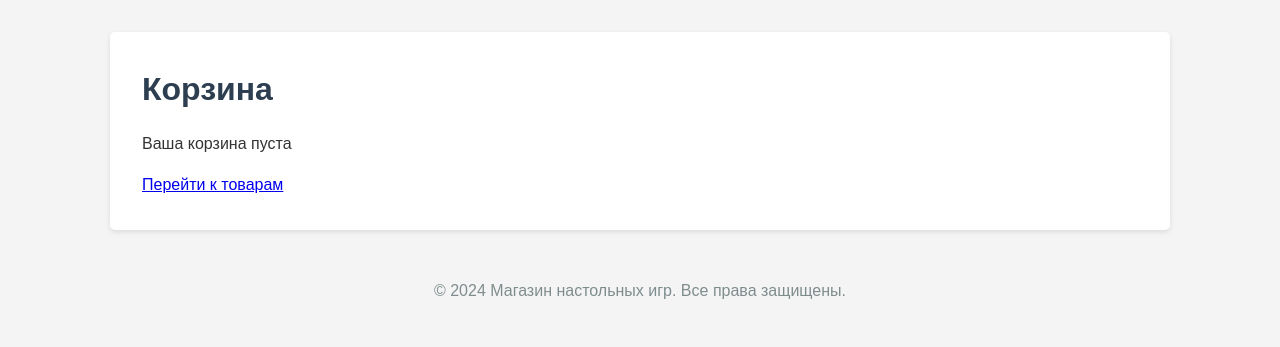
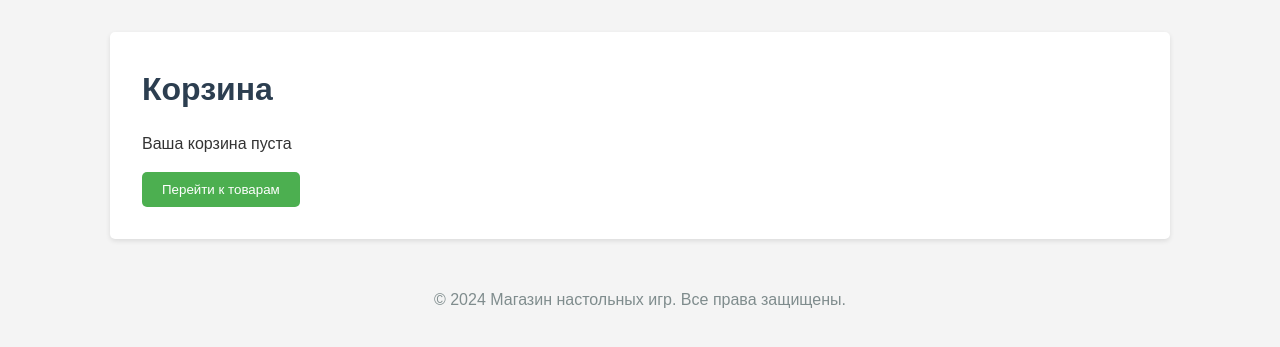
Before and after one commit to faleevkirill4-beep/ipo-lr-16-2-, a Django app: page /basket/ in a window 1280 px wide. Shown: the part 78-425 px from the top of the page. Run offline with Django 5.2, Linux system fonts and the light colour scheme; a user stored in the database is signed in; data comes from the database, SQL or seed files in the repository; both versions use the stored data as it was after the commit.

Commit message:
19 лаба

```diff
--- a/shop/templates/shop/basket.html
+++ b/shop/templates/shop/basket.html
@@ -41,8 +41,12 @@
         </div>
     {% else %}
         <p>Ваша корзина пуста</p>
-        <a href="{% url 'product_list' %}">Перейти к товарам</a>
-    {% endif %}
+       <form action="{% url 'product_list' %}" method="get">
+            <button type="submit" style="padding: 10px 20px; background-color: #4CAF50; color: white; border: none; border-radius: 5px; cursor: pointer;">
+        Перейти к товарам
+            </button>
+        </form>
+        {% endif %}
 </div>
 
 {% for item in cart_items %}
```
Also changed, not shown: db.sqlite3.
